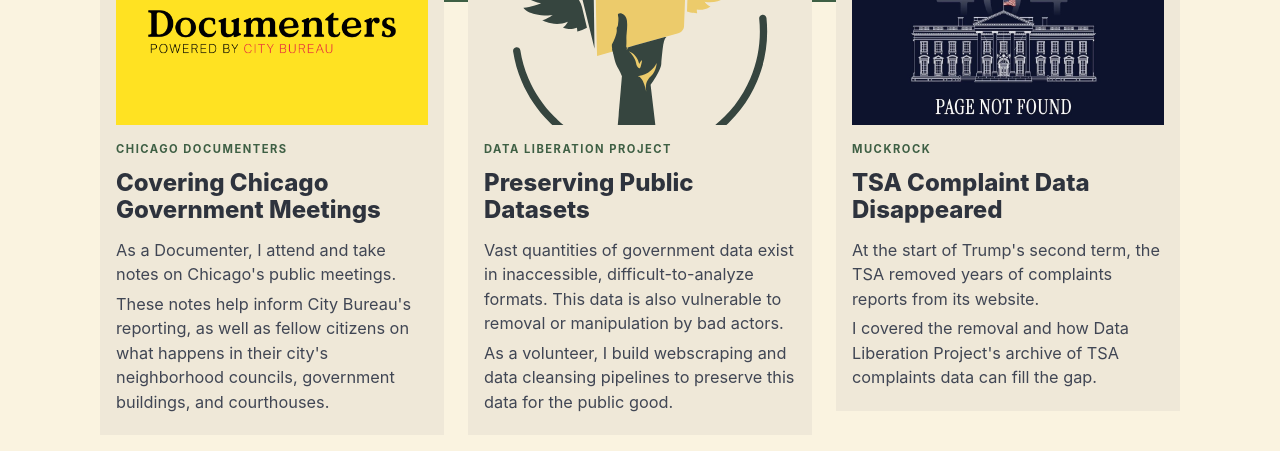
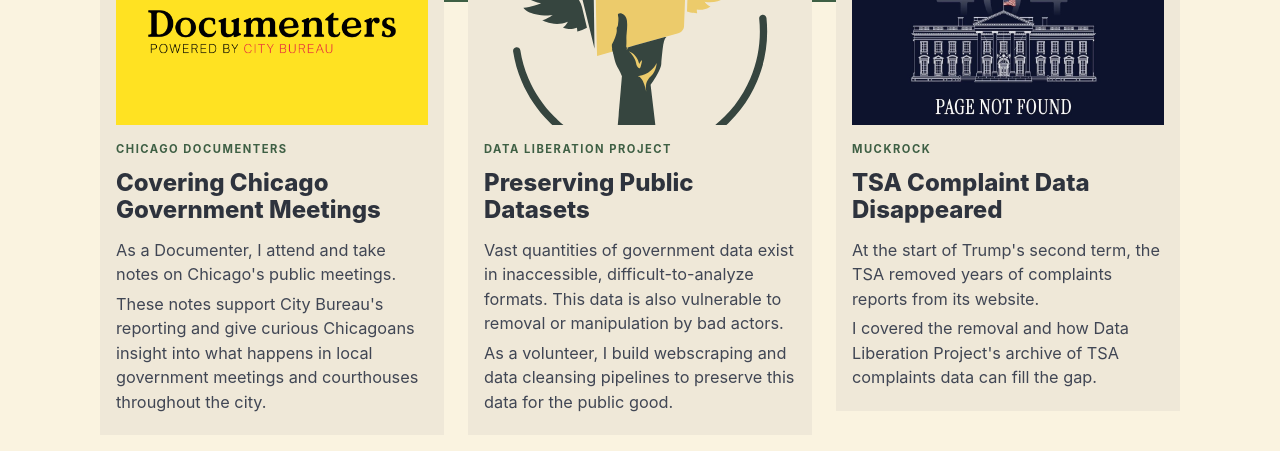
Before and after one commit to kat-djc/kat-djc.github.io, a plain HTML site: page index.html in a window 1280 px wide. Shown: the part 877-1328 px from the top of the page. Drawn offline with nearby package versions, Linux system fonts and the light colour scheme.

Commit message:
index changes

```diff
--- a/index.html
+++ b/index.html
@@ -97,7 +97,7 @@
                 target="_blank">
                 <p class="title is-4">Covering Chicago Government Meetings</p>
                 <p class="subtitle">As a Documenter, I attend and take notes on Chicago's public meetings.</p>
-                <p class="subtitle">These notes help inform City Bureau's reporting, as well as fellow citizens on what happens in their city's neighborhood councils, government buildings, and courthouses.</p>
+                <p class="subtitle">These notes support City Bureau's reporting and give curious Chicagoans insight into what happens in local government meetings and courthouses throughout the city.</p>
               </a>
             </div>
           </div>
```
